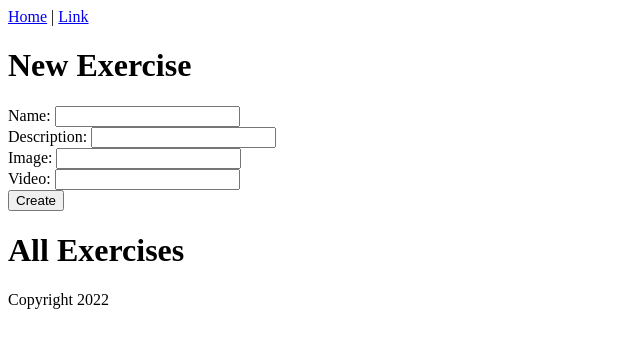
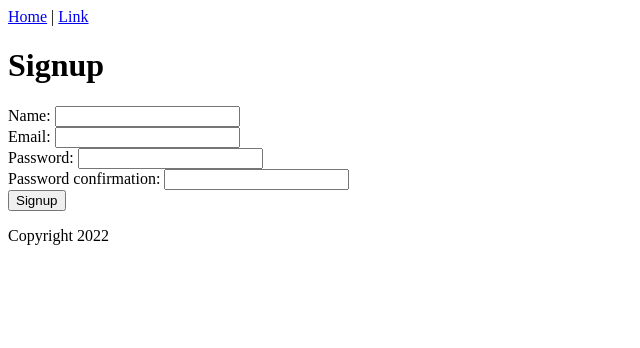
Before and after one commit to AdrianDRodriguez/Gym-app-frontend, a React (Vite) app: page /signup in a window 1280 px wide. Shown: the top 348 px of the page, without its empty margins (0-640 px from the left). Built offline with nearby package versions, Linux system fonts and the light colour scheme; no server answers.

Commit message:
Authentication and routes

```diff
--- a/package.json
+++ b/package.json
@@ -12,7 +12,8 @@
   "dependencies": {
     "axios": "^1.8.4",
     "react": "^19.0.0",
-    "react-dom": "^19.0.0"
+    "react-dom": "^19.0.0",
+    "react-router-dom": "^7.5.0"
   },
   "devDependencies": {
     "@eslint/js": "^9.21.0",
--- a/src/App.jsx
+++ b/src/App.jsx
@@ -1,19 +1,42 @@
 import axios from "axios";
+import { createBrowserRouter, Outlet, Route, RouterProvider } from "react-router-dom";
 import { Header } from "./Header";
+import { SignupPage } from "./SignupPage";
+import { LoginPage } from "./LoginPage";
 import { ExercisesPage } from "./ExercisesPage";
 import { Footer } from "./Footer";
 
 axios.defaults.baseURL = "http://localhost:3000";
 axios.defaults.withCredentials = true;
 
+const router = createBrowserRouter([
+  {
+    element: (
+      <div>
+        <Header/>
+        <Outlet/>
+        <Footer/>
+      </div>
+    ),
+    children: [
+      {
+        path: "/",
+        element: <ExercisesPage/>,
+      },
+      {
+        path: "/signup",
+        element: <SignupPage/>,
+      },
+      {
+        path: "/login",
+        element: <LoginPage/>,
+      },
+    ],
+  },
+]);
+
 function App() {
-  return (
-    <div>
-      <Header />
-      <ExercisesPage />
-      <Footer />
-    </div>
-  )
+  return <RouterProvider router={router}/>
 }
 
 export default App;
--- /dev/null
+++ b/src/LoginPage.jsx
@@ -0,0 +1,50 @@
+import axios from "axios";
+import { useState } from "react";
+
+const jwt = localStorage.getItem("jwt");
+if (jwt) {
+  axios.defaults.headers.common["Authorization"] = `Bearer ${jwt}`;
+}
+
+export function LoginPage() {
+  const [errors, setErrors] = useState([]);
+
+  const handleSubmit = (event) => {
+    event.preventDefault();
+    setErrors([]);
+    const params = new FormData(event.target);
+    axios
+      .post("http://localhost:3000/sessions.json", params)
+      .then((response) => {
+        console.log(response.data);
+        axios.defaults.headers.common["Authorization"] = "Bearer " + response.data.jwt;
+        localStorage.setItem("jwt", response.data.jwt);
+        event.target.reset();
+        window.location.href = "/"; // Change this to hide a modal, redirect to a specific page, etc.
+      })
+      .catch((error) => {
+        console.log(error.response);
+        setErrors(["Invalid email or password"]);
+      });
+  };
+
+  return (
+    <div id="login">
+      <h1>Login</h1>
+      <ul>
+        {errors.map((error) => (
+          <li key={error}>{error}</li>
+        ))}
+      </ul>
+      <form onSubmit={handleSubmit}>
+        <div>
+          Email: <input name="email" type="email" />
+        </div>
+        <div>
+          Password: <input name="password" type="password" />
+        </div>
+        <button type="submit">Login</button>
+      </form>
+    </div>
+  );
+}
--- /dev/null
+++ b/src/SignupPage.jsx
@@ -0,0 +1,49 @@
+import axios from "axios";
+import { useState } from "react";
+
+export function SignupPage() {
+  const [errors, setErrors] = useState([]);
+
+  const handleSubmit = (event) => {
+    event.preventDefault();
+    setErrors([]);
+    const params = new FormData(event.target);
+    axios
+      .post("http://localhost:3000/users.json", params)
+      .then((response) => {
+        console.log(response.data);
+        event.target.reset();
+        window.location.href = "/"; // Change this to hide a modal, redirect to a specific page, etc.
+      })
+      .catch((error) => {
+        console.log(error.response.data.errors);
+        setErrors(error.response.data.errors);
+      });
+  };
+
+  return (
+    <div id="signup">
+      <h1>Signup</h1>
+      <ul>
+        {errors.map((error) => (
+          <li key={error}>{error}</li>
+        ))}
+      </ul>
+      <form onSubmit={handleSubmit}>
+        <div>
+          Name: <input name="name" type="text" />
+        </div>
+        <div>
+          Email: <input name="email" type="email" />
+        </div>
+        <div>
+          Password: <input name="password" type="password" />
+        </div>
+        <div>
+          Password confirmation: <input name="password_confirmation" type="password" />
+        </div>
+        <button type="submit">Signup</button>
+      </form>
+    </div>
+  );
+}
```
Also changed, not shown: src/LogoutLink.jsx (added, +16 -0 lines), 1 other file (tests, documents, lock files or other folders).
